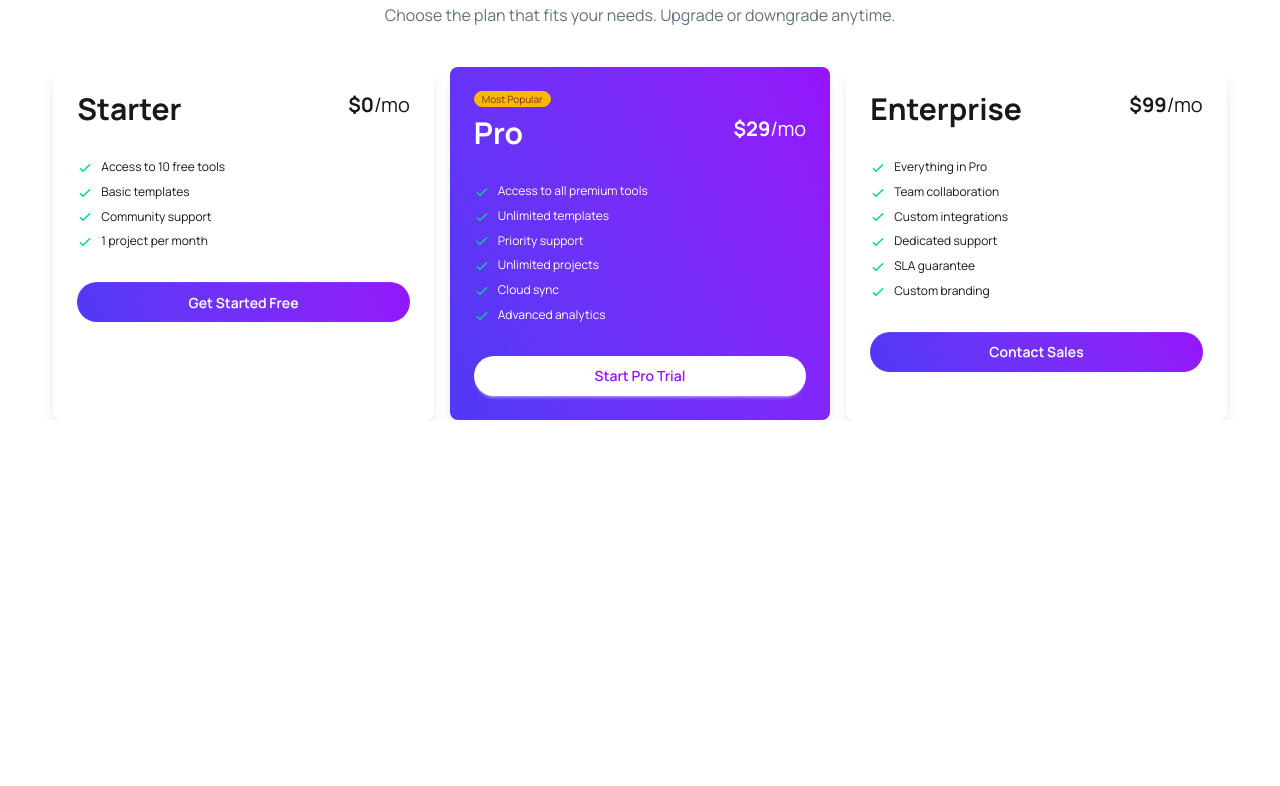
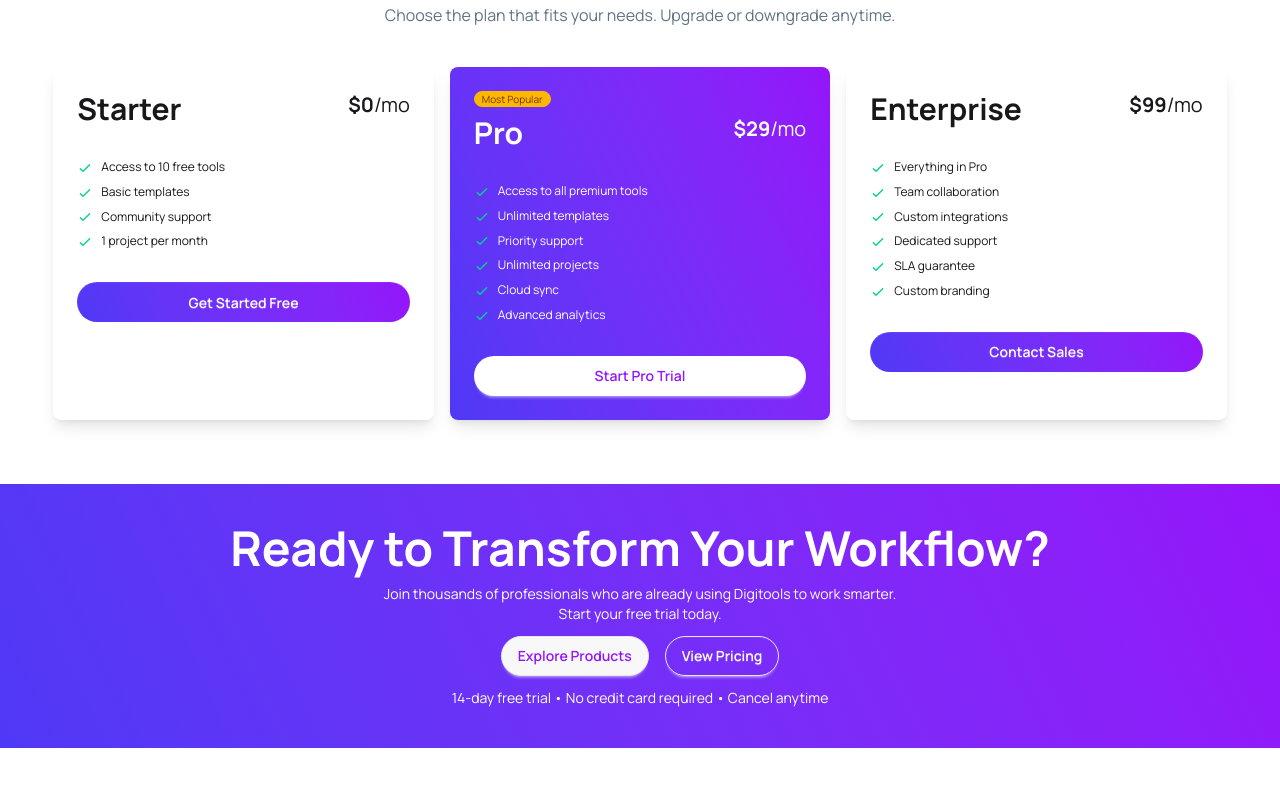
Before and after one commit to Alamin-Rintu/digitools-platform, a React (Vite) app: page / in a window 1280 px wide. Shown: the part 1460-2246 px from the top of the page. Before the commit the page ends 1880 px from the top, so only its background shows below. Built offline with nearby package versions, Linux system fonts and the light colour scheme.

Commit message:
added newsletter section

```diff
--- a/src/App.jsx
+++ b/src/App.jsx
@@ -1,6 +1,7 @@
 import "./App.css";
 import Banner from "./components/Banner/Banner";
 import Navbar from "./components/Navbar/Navbar";
+import NewsLetterSection from "./components/NewsLetterSection/NewsLetterSection";
 import PricingSection from "./components/PricingSection/PricingSection";
 import Stats from "./components/Stats/Stats";
 import StepSection from "./components/StepSection/StepSection";
@@ -8,11 +9,12 @@ import StepSection from "./components/StepSection/StepSection";
 function App() {
   return (
     <>
-      <Navbar/>
-      <Banner/>
-      <Stats/>
-      <StepSection/>
-      <PricingSection/>
+      <Navbar />
+      <Banner />
+      <Stats />
+      <StepSection />
+      <PricingSection />
+      <NewsLetterSection />
     </>
   );
 }
--- /dev/null
+++ b/src/components/NewsLetterSection/NewsLetterSection.jsx
@@ -0,0 +1,26 @@
+const NewsLetterSection = () => {
+  return (
+    <div className="bg-linear-65 from-[#4F39F6] to-[#9514FA] p-10 text-center mt-16 mb-16">
+      <h3 className="text-5xl font-bold text-white">
+        Ready to Transform Your Workflow?
+      </h3>
+      <p className="text-sm text-white mt-3 mb-3">
+        Join thousands of professionals who are already using Digitools to work
+        smarter. <br /> Start your free trial today.
+      </p>
+      <div className="">
+        <button className="btn rounded-full text-[#9514FA] mr-4">
+          Explore Products
+        </button>
+        <button className="btn rounded-full bg-transparent text-white">
+          View Pricing
+        </button>
+      </div>
+      <p className="text-white text-sm mt-3">
+        14-day free trial • No credit card required • Cancel anytime
+      </p>
+    </div>
+  );
+};
+
+export default NewsLetterSection;
```
